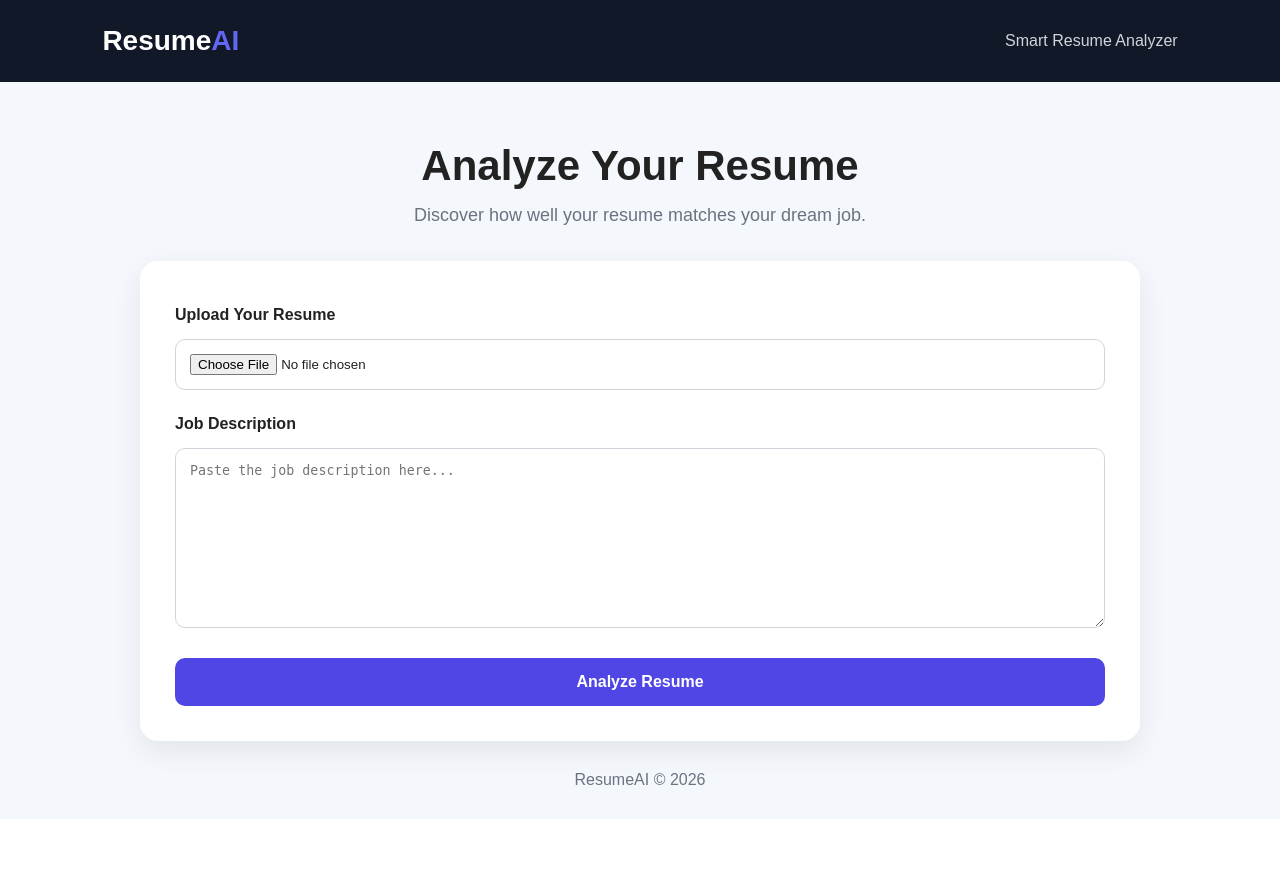
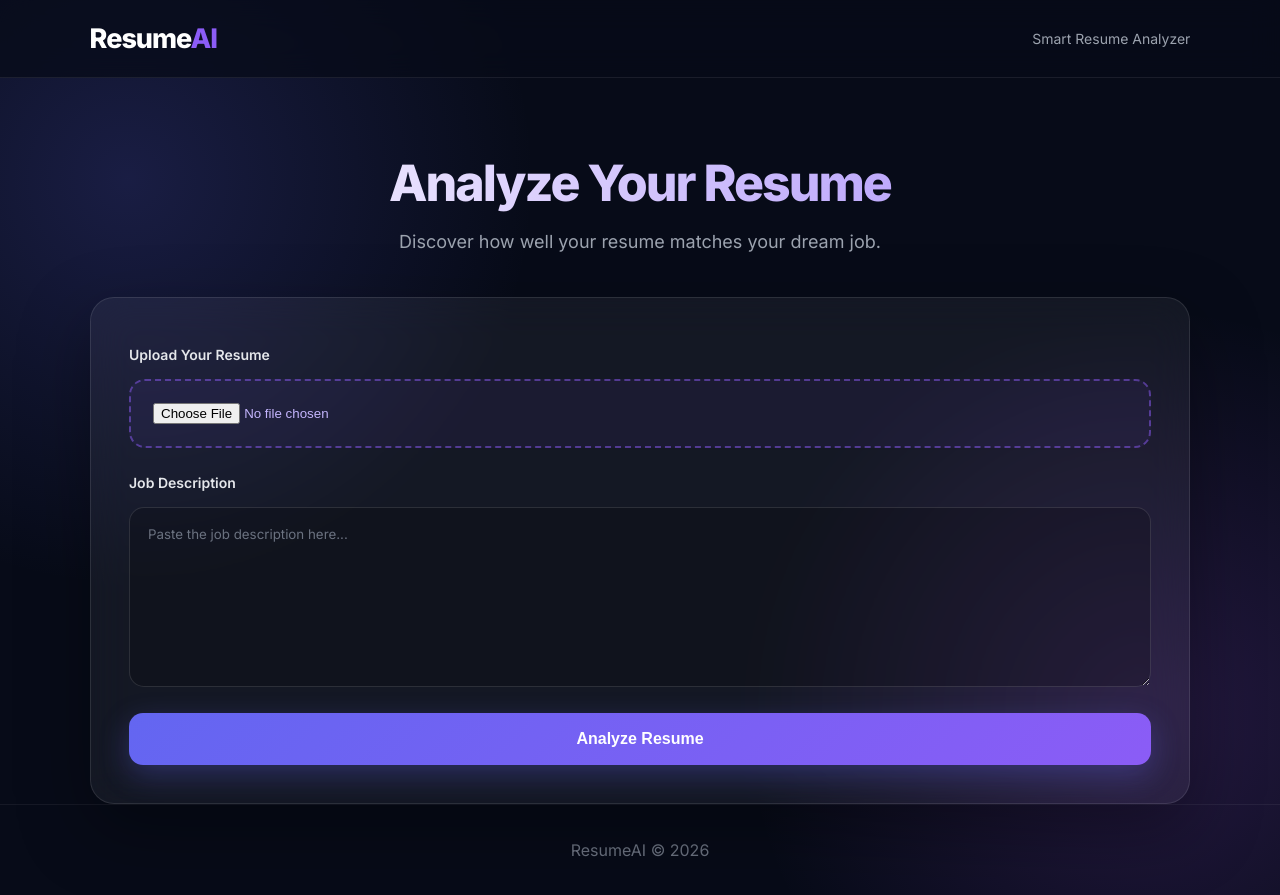
Before and after one commit to riddhi235/resume-ai-analyzer, a Flask app: page / in a window 1280 px wide. Before the commit the page ends 785 px from the top, so only its background shows below. Run offline with Flask 3, Linux system fonts and the light colour scheme.

Commit message:
Update style.css

```diff
--- a/static/style.css
+++ b/static/style.css
@@ -1,256 +1,243 @@
+@import url('https://fonts.googleapis.com/css2?family=Inter:wght@400;500;600;700;800&display=swap');
+
 * {
     margin: 0;
     padding: 0;
     box-sizing: border-box;
 }
 
-
 body {
-
-    font-family: Arial, sans-serif;
-
-    background: #f4f7fb;
-
-    color: #222;
-
+    font-family: 'Inter', sans-serif;
+    background:
+        radial-gradient(circle at 10% 20%, rgba(99, 102, 241, 0.20), transparent 30%),
+        radial-gradient(circle at 90% 80%, rgba(168, 85, 247, 0.18), transparent 30%),
+        #070b18;
+    color: #ffffff;
+    min-height: 100vh;
 }
 
-
-/* Header */
+/* HEADER */
 
 header {
+    width: 100%;
+    padding: 22px 7%;
+    display: flex;
+    justify-content: space-between;
+    align-items: center;
+    border-bottom: 1px solid rgba(255,255,255,0.08);
+    background: rgba(7,11,24,0.75);
+    backdrop-filter: blur(15px);
+}
 
-    background: #111827;
+.logo {
+    font-size: 27px;
+    font-weight: 800;
+    letter-spacing: -1px;
+}
+
+.logo span {
+    color: #8b5cf6;
+}
+
+header p {
+    color: #9ca3af;
+    font-size: 14px;
+}
+
+/* MAIN */
+
+main {
+    width: 90%;
+    max-width: 1100px;
+    margin: auto;
+}
+
+/* HERO */
+
+.hero {
+    text-align: center;
+    padding: 75px 20px 45px;
+}
+
+.hero h1 {
+    font-size: 50px;
+    font-weight: 800;
+    letter-spacing: -2px;
+    background: linear-gradient(90deg, #ffffff, #a78bfa);
+    -webkit-background-clip: text;
+    -webkit-text-fill-color: transparent;
+    margin-bottom: 18px;
+}
+
+.hero p {
+    font-size: 18px;
+    color: #9ca3af;
+}
+
+/* MAIN CARD */
+
+.card {
+    background: rgba(255,255,255,0.055);
+    border: 1px solid rgba(255,255,255,0.10);
+    border-radius: 24px;
+    padding: 38px;
+    box-shadow: 0 25px 70px rgba(0,0,0,0.35);
+    backdrop-filter: blur(20px);
+}
+
+/* FORM */
+
+form {
+    display: flex;
+    flex-direction: column;
+    gap: 16px;
+}
+
+label {
+    color: #e5e7eb;
+    font-weight: 600;
+    font-size: 14px;
+    margin-top: 10px;
+}
+
+/* FILE INPUT */
+
+input[type="file"] {
+    width: 100%;
+    padding: 22px;
+    border: 2px dashed rgba(139,92,246,0.5);
+    border-radius: 16px;
+    background: rgba(139,92,246,0.06);
+    color: #c4b5fd;
+    cursor: pointer;
+}
+
+input[type="file"]:hover {
+    background: rgba(139,92,246,0.12);
+}
+
+/* TEXTAREA */
+
+textarea {
+    width: 100%;
+    min-height: 180px;
+    padding: 18px;
+    resize: vertical;
+
+    background: rgba(0,0,0,0.20);
+
+    border: 1px solid rgba(255,255,255,0.12);
+
+    border-radius: 15px;
 
     color: white;
 
-    padding: 25px 8%;
+    font-family: inherit;
 
-    display: flex;
+    outline: none;
 
-    justify-content: space-between;
-
-    align-items: center;
-
+    transition: 0.3s;
 }
 
-
-.logo {
-
-    font-size: 28px;
-
-    font-weight: bold;
-
+textarea::placeholder {
+    color: #6b7280;
 }
 
-
-.logo span {
-
-    color: #6366f1;
-
+textarea:focus {
+    border-color: #8b5cf6;
+    box-shadow: 0 0 0 3px rgba(139,92,246,0.12);
 }
 
+/* BUTTON */
 
-header p {
-
-    color: #d1d5db;
-
-}
-
-
-/* Main */
-
-main {
-
-    width: 90%;
-
-    max-width: 1000px;
-
-    margin: auto;
-
-}
-
-
-/* Hero */
-
-.hero {
-
-    text-align: center;
-
-    padding: 60px 20px 35px;
-
-}
-
-
-.hero h1 {
-
-    font-size: 42px;
-
-    margin-bottom: 15px;
-
-}
-
-
-.hero p {
-
-    font-size: 18px;
-
-    color: #6b7280;
-
-}
-
-
-/* Upload card */
-
-.card {
-
-    background: white;
-
-    padding: 35px;
-
-    border-radius: 18px;
-
-    box-shadow:
-        0 10px 30px rgba(0,0,0,0.08);
-
-}
-
-
-form {
-
-    display: flex;
-
-    flex-direction: column;
-
-    gap: 15px;
-
-}
-
-
-label {
-
-    font-weight: bold;
-
+button {
     margin-top: 10px;
 
-}
-
-
-input[type="file"],
-textarea {
-
-    width: 100%;
-
-    padding: 14px;
-
-    border: 1px solid #d1d5db;
-
-    border-radius: 10px;
-
-}
-
-
-textarea {
-
-    min-height: 180px;
-
-    resize: vertical;
-
-}
-
-
-/* Button */
-
-button {
-
-    margin-top: 15px;
-
-    padding: 15px;
+    padding: 17px;
 
     border: none;
 
-    border-radius: 10px;
+    border-radius: 14px;
 
-    background: #4f46e5;
+    background: linear-gradient(
+        135deg,
+        #6366f1,
+        #8b5cf6
+    );
 
     color: white;
 
     font-size: 16px;
 
-    font-weight: bold;
+    font-weight: 700;
 
     cursor: pointer;
 
+    transition: 0.3s;
+
+    box-shadow:
+        0 10px 30px rgba(99,102,241,0.30);
 }
 
+button:hover {
+    transform: translateY(-2px);
 
-button:hover {
-
-    background: #3730a3;
-
+    box-shadow:
+        0 15px 35px rgba(139,92,246,0.40);
 }
 
-
-/* Results */
+/* RESULTS */
 
 .results {
-
-    margin-top: 40px;
-
-    padding-bottom: 50px;
-
+    margin-top: 55px;
+    padding-bottom: 60px;
 }
 
+.results h2 {
+    text-align: center;
+    font-size: 30px;
+    margin-bottom: 25px;
+}
 
-.results h2 {
+/* SCORE */
+
+.score {
+    background: rgba(255,255,255,0.055);
+
+    border: 1px solid rgba(255,255,255,0.10);
+
+    border-radius: 24px;
+
+    padding: 35px;
 
     text-align: center;
 
-    margin-bottom: 25px;
-
+    box-shadow: 0 20px 50px rgba(0,0,0,0.25);
 }
 
+.score-number {
+    font-size: 65px;
 
-/* Score */
+    font-weight: 800;
 
-.score {
+    background: linear-gradient(
+        135deg,
+        #6366f1,
+        #c084fc
+    );
 
-    background: white;
+    -webkit-background-clip: text;
 
-    text-align: center;
-
-    padding: 30px;
-
-    border-radius: 18px;
-
-    box-shadow:
-        0 10px 30px rgba(0,0,0,0.07);
-
+    -webkit-text-fill-color: transparent;
 }
 
-
-.score-number {
-
-    font-size: 55px;
-
-    font-weight: bold;
-
-    color: #4f46e5;
-
+.score p {
+    color: #9ca3af;
 }
 
-
-.score p {
-
-    color: #6b7280;
-
-}
-
-
-/* Result cards */
+/* RESULT GRID */
 
 .result-grid {
-
     display: grid;
 
     grid-template-columns:
@@ -259,131 +246,115 @@ button:hover {
     gap: 20px;
 
     margin-top: 25px;
-
 }
 
+.result-card {
+    background: rgba(255,255,255,0.055);
 
-.result-card {
+    border: 1px solid rgba(255,255,255,0.10);
 
-    background: white;
+    border-radius: 20px;
 
     padding: 25px;
 
-    border-radius: 15px;
-
-    box-shadow:
-        0 10px 25px rgba(0,0,0,0.06);
-
+    transition: 0.3s;
 }
 
+.result-card:hover {
+    transform: translateY(-4px);
+
+    border-color: rgba(139,92,246,0.35);
+}
 
 .result-card h3 {
+    margin-bottom: 18px;
 
-    margin-bottom: 15px;
-
+    font-size: 17px;
 }
 
-
-/* Skills */
+/* SKILLS */
 
 .skills {
-
     display: flex;
 
     flex-wrap: wrap;
 
     gap: 8px;
-
 }
-
 
 .skill,
 .missing {
-
-    padding: 7px 12px;
+    padding: 8px 12px;
 
     border-radius: 20px;
 
-    font-size: 13px;
+    font-size: 12px;
 
+    font-weight: 600;
 }
 
+.skill {
+    background: rgba(99,102,241,0.15);
 
-.skill {
+    color: #a5b4fc;
 
-    background: #e0e7ff;
-
-    color: #3730a3;
-
+    border: 1px solid rgba(99,102,241,0.25);
 }
 
+.missing {
+    background: rgba(239,68,68,0.12);
 
-.missing {
+    color: #fca5a5;
 
-    background: #fee2e2;
-
-    color: #991b1b;
-
+    border: 1px solid rgba(239,68,68,0.25);
 }
 
-
-/* Error */
+/* ERROR */
 
 .error {
-
     margin-top: 25px;
 
     padding: 15px;
 
-    background: #fee2e2;
+    border-radius: 12px;
 
-    color: #991b1b;
+    background: rgba(239,68,68,0.12);
 
-    border-radius: 10px;
+    border: 1px solid rgba(239,68,68,0.25);
 
+    color: #fca5a5;
 }
 
-
-/* Footer */
+/* FOOTER */
 
 footer {
-
     text-align: center;
 
-    padding: 30px;
+    padding: 35px;
 
     color: #6b7280;
 
+    border-top: 1px solid rgba(255,255,255,0.06);
 }
 
+/* MOBILE */
 
-/* Mobile */
-
-@media (max-width: 768px) {
-
+@media (max-width: 800px) {
 
     header {
-
         flex-direction: column;
-
-        gap: 10px;
-
-        text-align: center;
-
+        gap: 8px;
     }
 
-
     .hero h1 {
-
-        font-size: 32px;
-
+        font-size: 36px;
     }
 
-
     .result-grid {
-
         grid-template-columns: 1fr;
-
     }
 
+    .card {
+        padding: 22px;
+    }
 }
```
